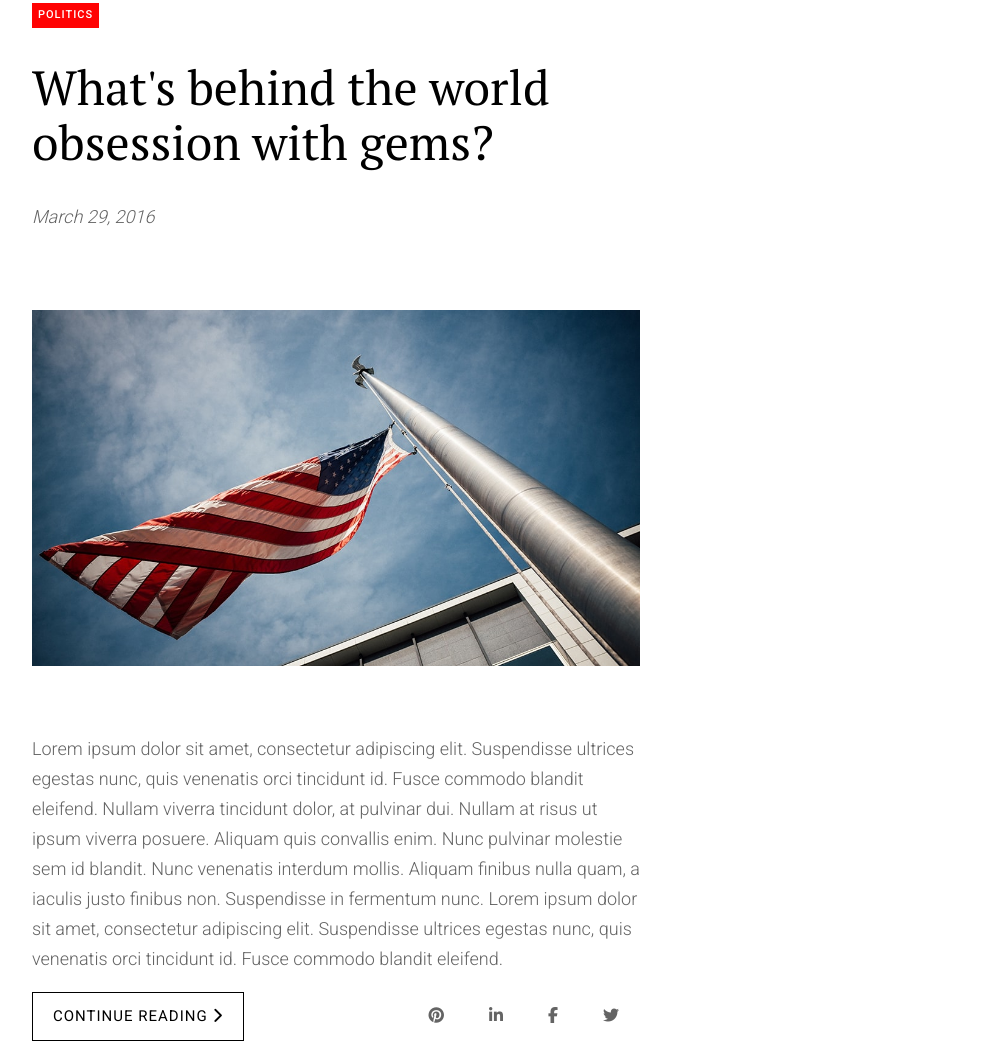
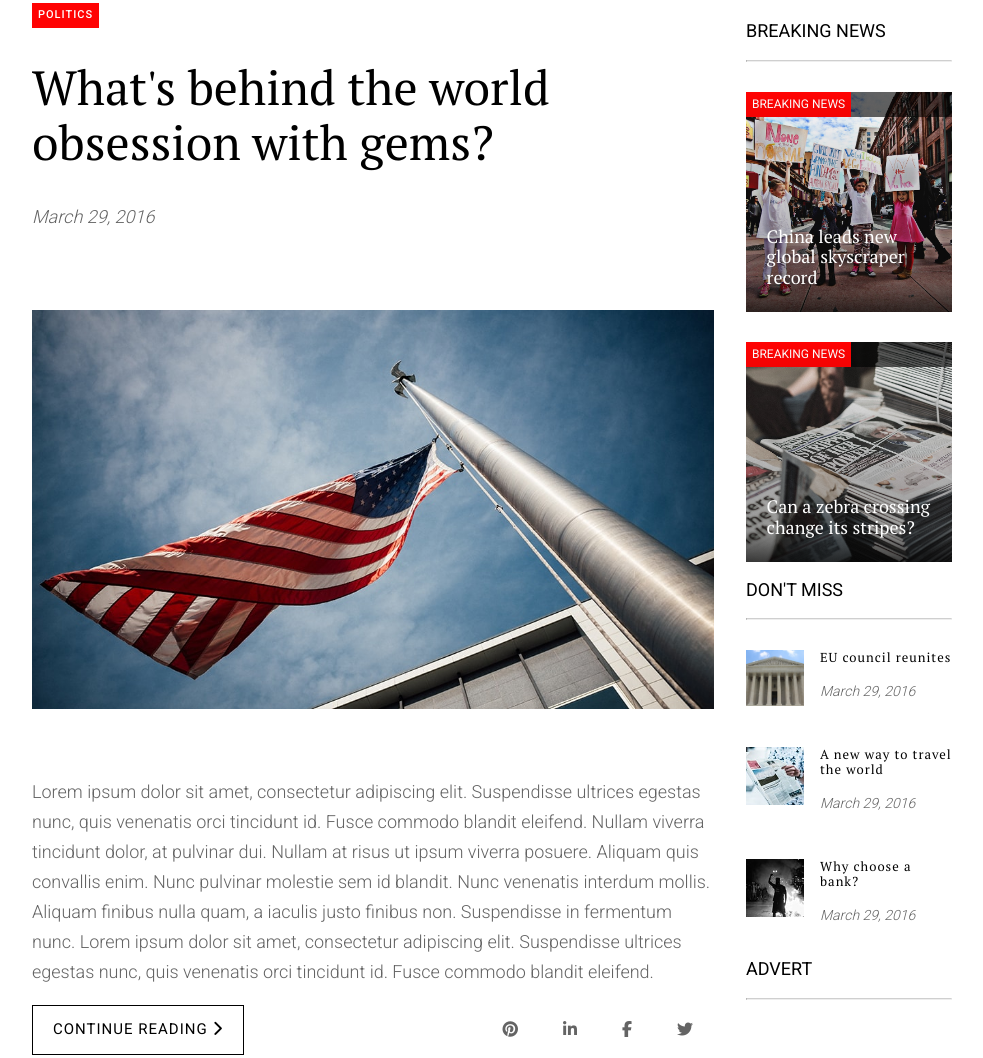
Before and after one commit to Steph14Mat/the-gazette, a plain HTML site: page index.html in a window 1280 px wide. Shown: the part 871-1929 px from the top of the page, without its empty margins (148-1131 px from the left). Drawn offline with Linux system fonts and the light colour scheme.

Commit message:
fin journee mardi

```diff
--- a/css/base/_typography.scss
+++ b/css/base/_typography.scss
@@ -8,7 +8,7 @@ body{
 //     font-family: 'PT Serif', serif;
 // }
 
-h1, h2{
+h1, h2, h4, h5{
     font-family: 'PT Serif', serif;
     text-transform: none;
     font-weight: normal;
@@ -29,3 +29,12 @@ h3{
     font-weight: 400;
     text-transform: uppercase;
 }
+
+h5{
+    margin: 0;
+    font-size: 13px;
+    @include transition;
+    &:hover{
+        color: $red;
+    }
+}
--- a/css/layout/_global.scss
+++ b/css/layout/_global.scss
@@ -34,3 +34,7 @@ hr{
     margin: 0 20px;
     color: $grey;
 }
+
+.margin-nul{
+    margin-top: 0 !important;
+}
--- a/css/layout/_navigation.scss
+++ b/css/layout/_navigation.scss
@@ -5,6 +5,9 @@ a{
     letter-spacing: 1px;
     margin-right: 15px;
     font-weight: 500;
+    &:hover{
+        color: $red;
+    }
 }
 
 nav{
--- a/css/pages/_home.scss
+++ b/css/pages/_home.scss
@@ -57,16 +57,74 @@
 .news-intro{
     margin-top: 80px;
     display: grid;
-    grid-template-columns: repeat(3, 1fr);
-    gap: 1rem;
+    grid-template-columns: repeat(4, 1fr);
+    gap: 2rem;
     article:nth-of-type(1){
-    grid-column: 1 / 3;
+    grid-column: 1 / 4;
     }
     article:nth-of-type(2){
-    grid-column: 1 / 3;
+    grid-column: 1 / 4;
     }
     article:nth-of-type(3){
-    grid-area: 1 / 3 / 3 / 4;
+    grid-area: 1 / 4 / 3 / 5;
+    color: white;
+    .pic-one{
+        background: url(/img/blog/bn-1.jpg) center/cover no-repeat;
+    }
+    .pic-two{
+        background: url(/img/blog/bn-2.jpg) center/cover no-repeat;
+    }
+    .breaking{
+        width: 100%;
+        height: 220px;
+        position: relative;
+        z-index: -1;
+        .tag{
+            text-transform: uppercase;
+            font-size: 12px;
+            position: absolute;
+            margin: 0;
+            top: 0;
+            left: 0;
+            z-index: 5;
+        }
+        &::before{
+            background-color: rgba(0, 0, 0, 0.61);
+            content: "";
+            position: absolute;
+            top: 0;
+            left: 0;
+            z-index: 2;
+            width: 100%;
+            height: 25px;
+        }
+        &::after{
+            background: linear-gradient(0deg, rgba(0, 0, 0, 0.753) 0%, rgba(0, 0, 0, 0.363) 15%, rgba(255, 255, 255, 0) 100%);
+            content: "";
+            position: absolute;
+            top: 0;
+            left: 0;
+            z-index: 10;
+            width: 100%;
+            height: 100%;
+            }
+        h4{
+            position: absolute;
+            bottom: 0;
+            width: 80%;
+            left: 50%;
+            transform: translatex(-50%);
+            font-size: 18px;
+            z-index: 15;
+        }
+    }
+    div{
+        margin-top: 30px;
+    }
+    h3{
+        font-size: 18px;
+        color: black;
+    }
     }
     .date{
         font-style: italic;
--- a/index.html
+++ b/index.html
@@ -134,25 +134,55 @@
                 </div>
             </div>
         </article>
-        <article></article>
         <!-- NEWS INTRO COL 2 -->
         <article>
-            <div class="tag">
-                <a href="#">Politics</a>
+            <h3>Breaking News</h3>
+            <hr>
+            <div class="breaking pic-one">
+                <div class="tag">Breaking News</div>
+                <h4>China leads new global skyscraper record</h4>
             </div>
-            <h1>What's behind the world obsession with gems?</h1>
-            <p class="date">March 29, 2016</p>
-            <img src="img/blog/1.jpg" alt="blog1">
-            <p>Lorem ipsum dolor sit amet, consectetur adipiscing elit. Suspendisse ultrices egestas nunc, quis venenatis orci tincidunt id. Fusce commodo blandit eleifend. Nullam viverra tincidunt dolor, at pulvinar dui. Nullam at risus ut ipsum viverra posuere. Aliquam quis convallis enim. Nunc pulvinar molestie sem id blandit. Nunc venenatis interdum mollis. Aliquam finibus nulla quam, a iaculis justo finibus non. Suspendisse in fermentum nunc. Lorem ipsum dolor sit amet, consectetur adipiscing elit. Suspendisse ultrices egestas nunc, quis venenatis orci tincidunt id. Fusce commodo blandit eleifend.</p>
-            <div class="wrapper-boutons">
-                <a href="#" class="news-intro__bouton">Continue reading <i class="fa-solid fa-chevron-right"></i></a>
-                <div class="social-icons">
-                    <a href="#"><i class="fa-brands fa-pinterest"></i></a>
-                    <a href="#"><i class="fa-brands fa-linkedin-in"></i></a>
-                    <a href="#"><i class="fa-brands fa-facebook-f"></i></a>
-                    <a href="#"><i class="fa-brands fa-twitter"></i></a>
+            <div class="breaking pic-two">
+                <div class="tag">Breaking News</div>
+                <h4>Can a zebra crossing change its stripes?</h4>
+            </div>
+            <h3>Don't miss</h3>
+            <hr>
+            <div class="most-popular-art">
+                <img src="img/blog/15.jpg" alt="blog2">
+                <div class="margin-nul">
+                    <a href="#">
+                        <h5>EU council reunites</h5>
+                    </a>
+                    <p class="date">March 29, 2016</p>
                 </div>
             </div>
+            <div class="most-popular-art">
+                <img src="img/blog/dm-2.jpg" alt="blog2">
+                <div class="margin-nul">
+                    <a href="#">
+                        <h5>A new way to travel the world</h5>
+                    </a>
+                    <p class="date">March 29, 2016</p>
+                </div>
+            </div>
+            <div class="most-popular-art">
+                <img src="img/blog/dm-3.jpg" alt="blog2">
+                <div class="margin-nul">
+                    <a href="#">
+                        <h5>Why choose a bank?</h5>
+                    </a>
+                    <p class="date">March 29, 2016</p>
+                </div>
+            </div>
+            <h3>Advert</h3>
+            <hr>
+            <a href="#">
+                <img src="img/bg/add.png" alt="add">
+            </a>
+            <h3>Subscribe</h3>
+            <hr>
+
         </article>
     </section>
     <!-- NEWS TITLES -->
```
Also changed, not shown: css/styles.min.css, 1 other file.
